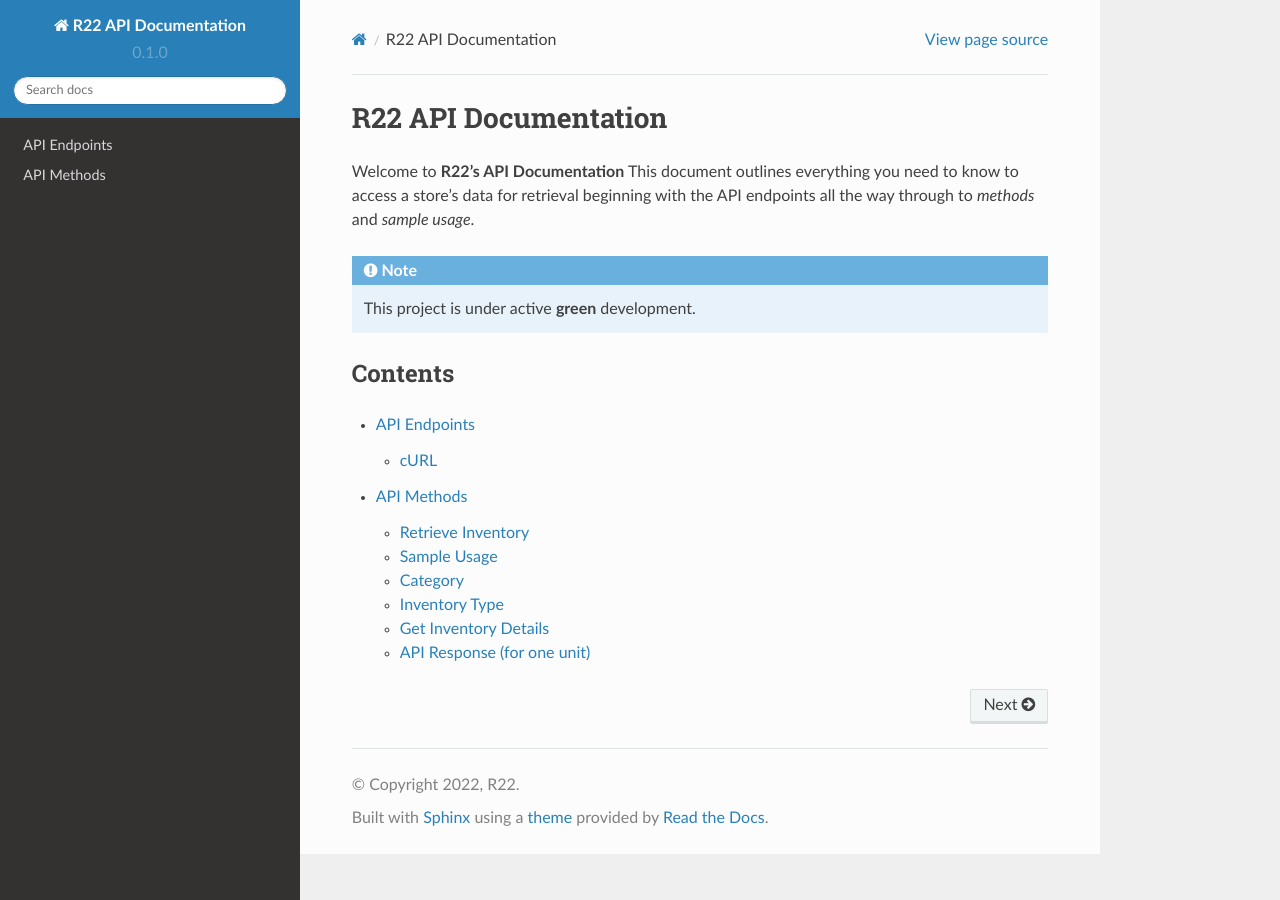
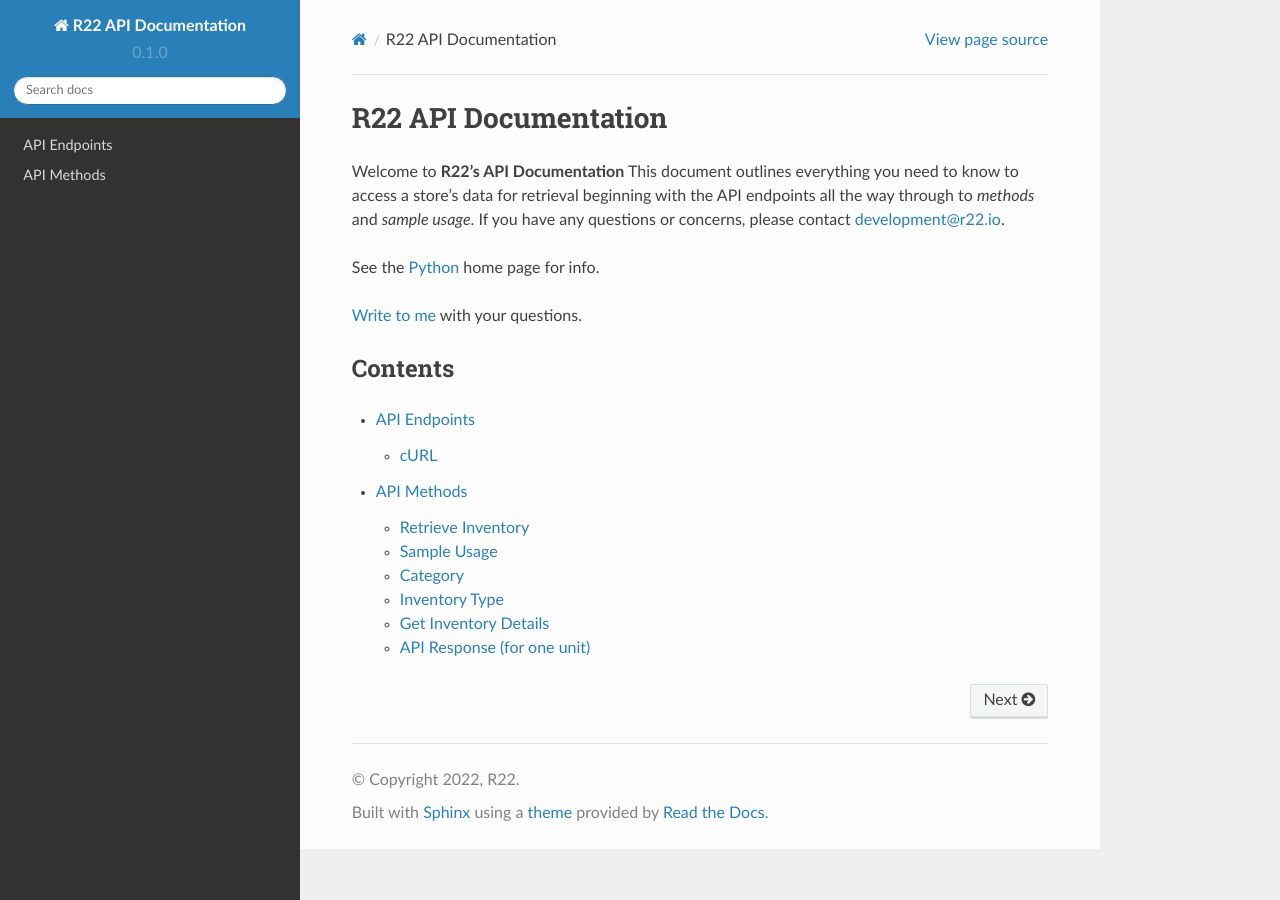
Before and after one commit to r22mik/r22apidocs, a Sphinx documentation site: the page built from docs/index.rst, in a window 1280 px wide. Built offline with Sphinx 7.4.7 and the Read the Docs theme 2.0.0, drawn with Linux system fonts in a browser that asks for light colours; pages that are not in the unit, such as notebooks, are missing from menus.

Commit message:
Update index.rst

```diff
--- a/docs/index.rst
+++ b/docs/index.rst
@@ -1,11 +1,15 @@
 R22 API Documentation
 ===================================
 
-Welcome to **R22's API Documentation** This document outlines everything you need to know to access a store's data for retrieval beginning with the API endpoints all the way through to *methods* and *sample usage*.
+Welcome to **R22's API Documentation** This document outlines everything you need to know to access a store's data for retrieval beginning with the API endpoints all the way through to *methods* and *sample usage*.  If you have any questions or concerns, please contact development@r22.io.
 
-.. note::
+See the Python_ home page for info.
 
-   This project is under active **green** development.
+`Write to me`_ with your questions.
+
+.. _Python: http://www.python.org
+.. _Write to me: jdoe@example.com
+
 
 Contents
 --------
```
